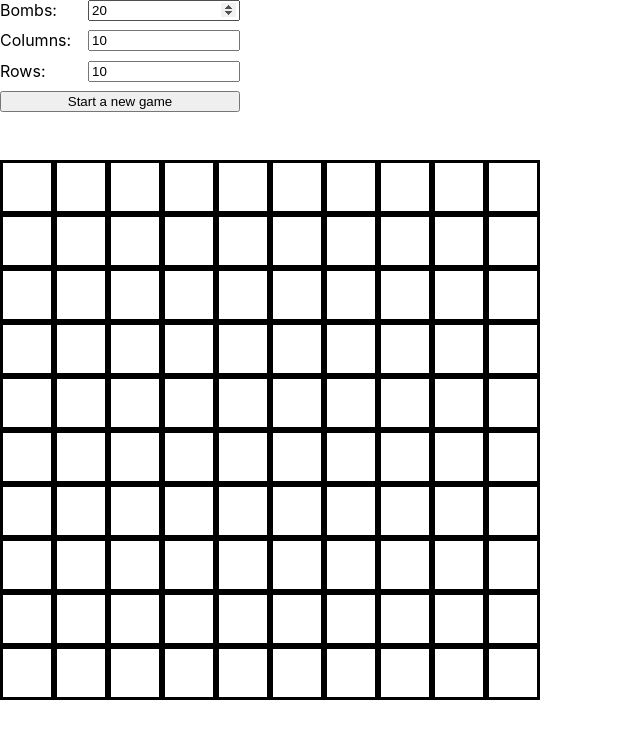
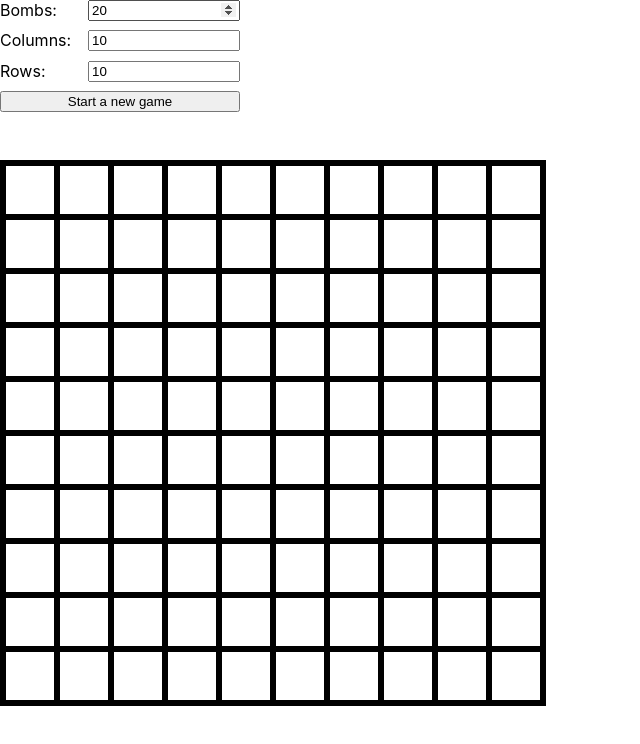
Before and after one commit to jourdanrodrigues/MineFinder, a React (Create React App) app: page / in a window 1280 px wide. Both pictures are taken after a click on the button "Start a new game". Shown: the top 744 px of the page, without its empty margins (0-640 px from the left). Built offline with nearby package versions, Linux system fonts and the light colour scheme.

Commit message:
:ambulance: Adjust weird grid border

```diff
--- a/src/components/Grid.tsx
+++ b/src/components/Grid.tsx
@@ -12,6 +12,12 @@ interface GridProps {
   grid: GridType
   bombs: number
 }
+
+const Wrapper = styled.div`
+  width: fit-content;
+  border-style: solid;
+  border-color: black;
+`
 
 const CellRow = styled.div`
   display: flex;
@@ -34,7 +40,7 @@ export default function Grid({grid: gridProp, bombs}: GridProps) {
   }, [gridProp])
 
   return (
-    <div>
+    <Wrapper>
       {grid.map((row, i) => (
         <CellRow key={i}>
           {row.map((cell) => {
@@ -67,7 +73,7 @@ export default function Grid({grid: gridProp, bombs}: GridProps) {
           })}
         </CellRow>
       ))}
-    </div>
+    </Wrapper>
   )
 
   function reveal(cell: Cell): void {
```
